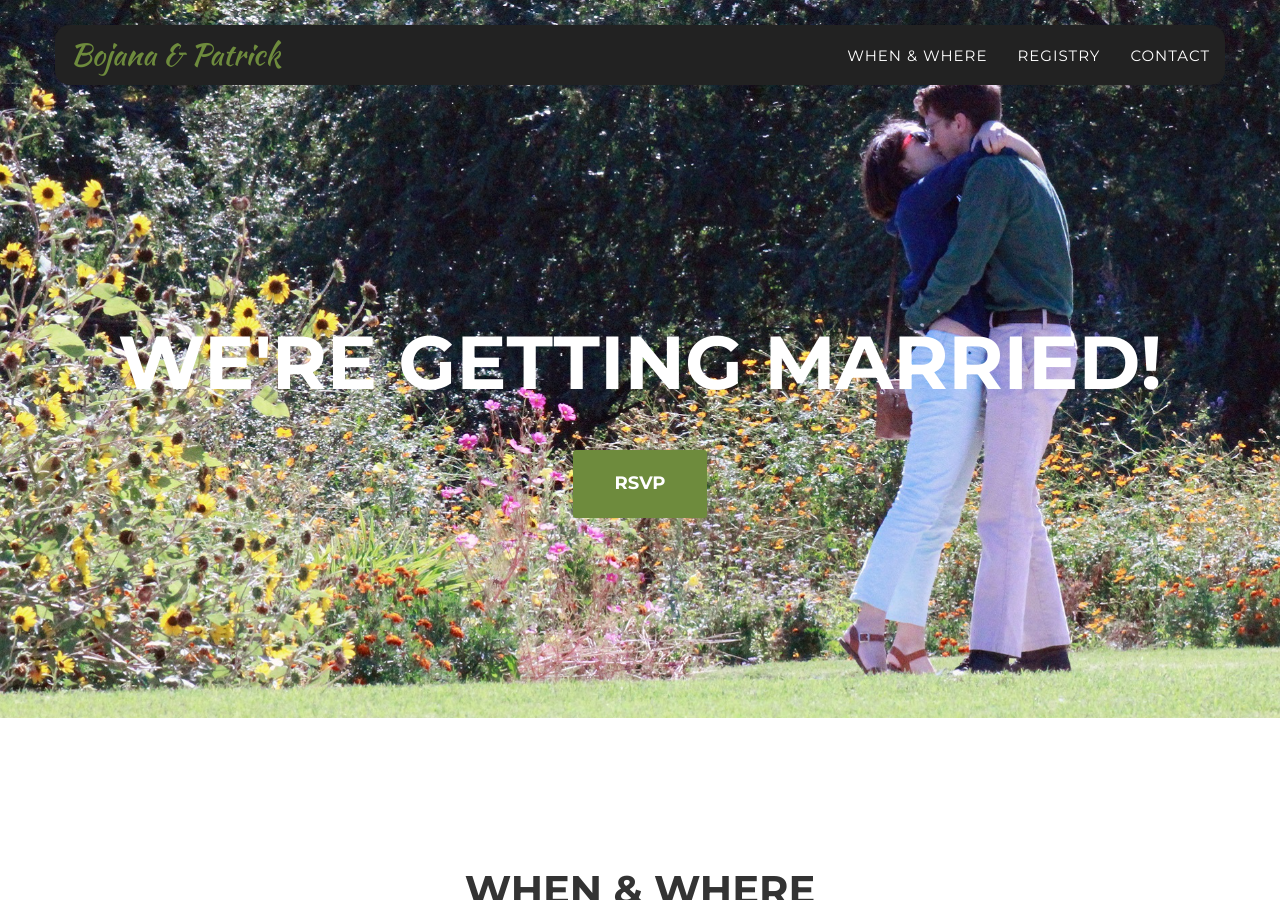
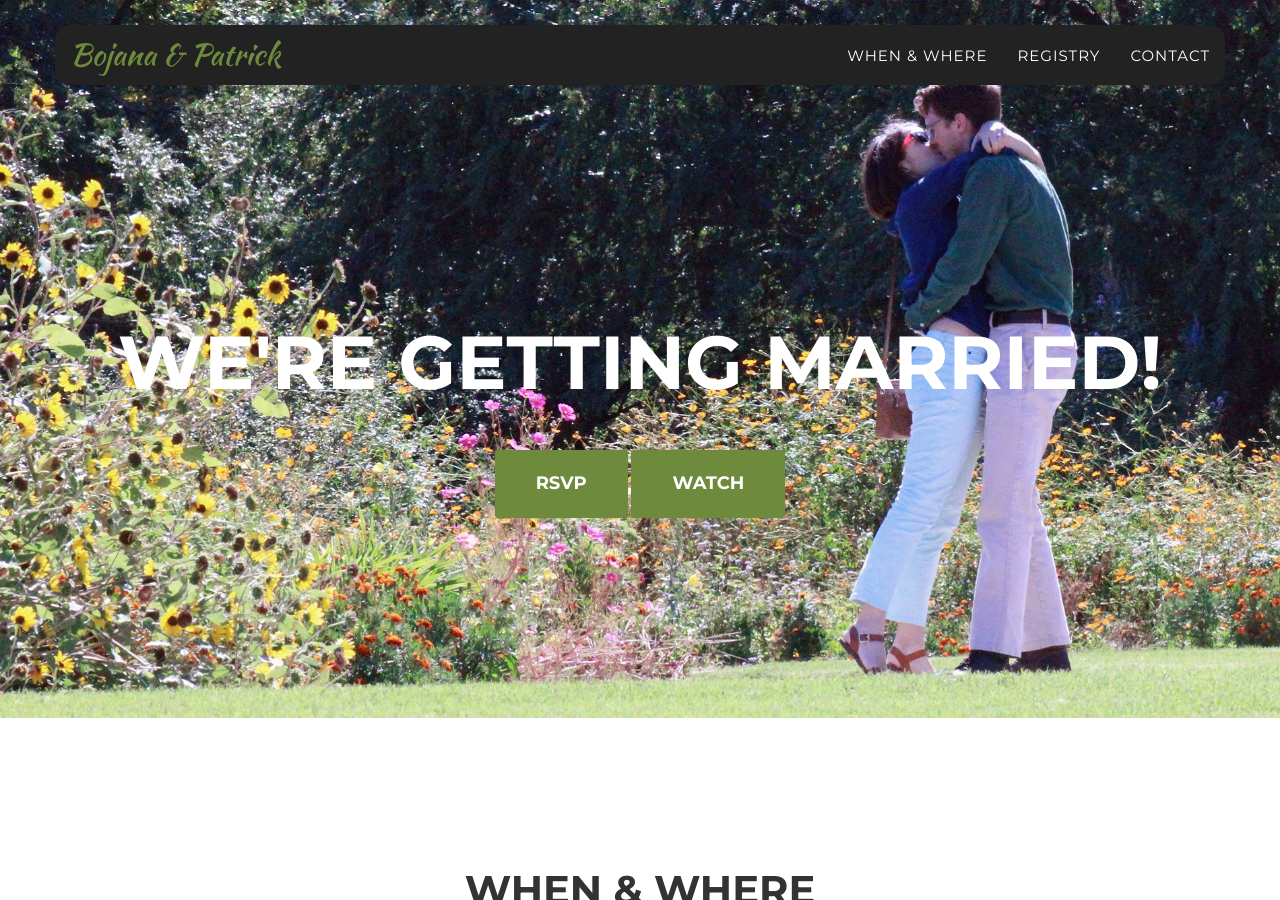
Before and after one commit to the-pat/our-wedding-site, a Jekyll site: the page built from index.html, in a window 1280 px wide and 900 px high. Built offline with Jekyll 4.4.1, drawn with Linux system fonts in a browser that asks for light colours; some web fonts are replaced.

Commit message:
added live link

```diff
--- a/_includes/header.html
+++ b/_includes/header.html
@@ -41,6 +41,7 @@
                 <div class="intro-lead-in"></div>
                 <div class="intro-heading">We're getting married!</div>
                 <a href="#rsvp" class="portfolio-link btn btn-xl" data-toggle="modal">RSVP</a>
+                <a title="Watch live on YouTube" href="https://youtu.be/6Hbu98U7ahI" class="portfolio-link btn btn-xl" data-toggle="modal">Watch</a>
             </div>
         </div>
     </header>
```
